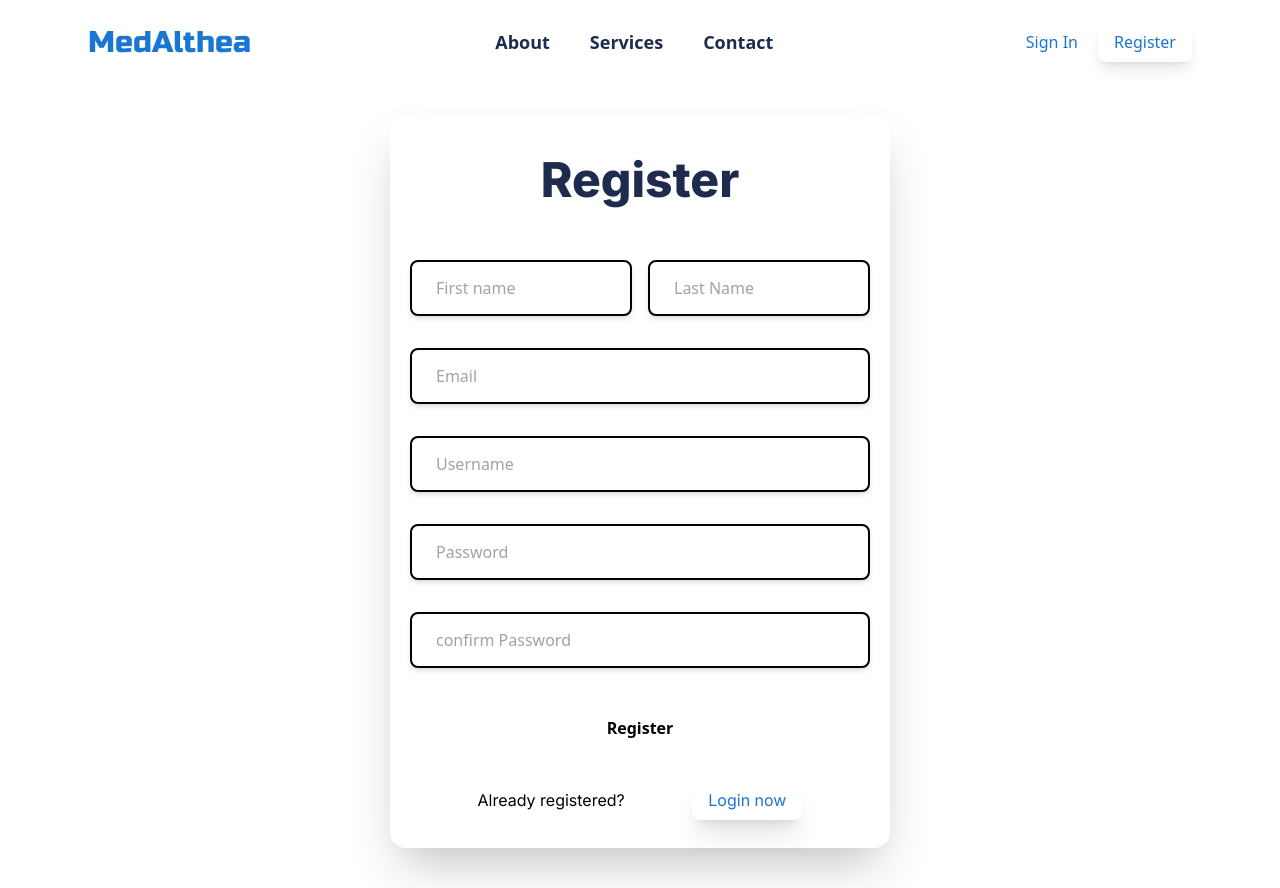
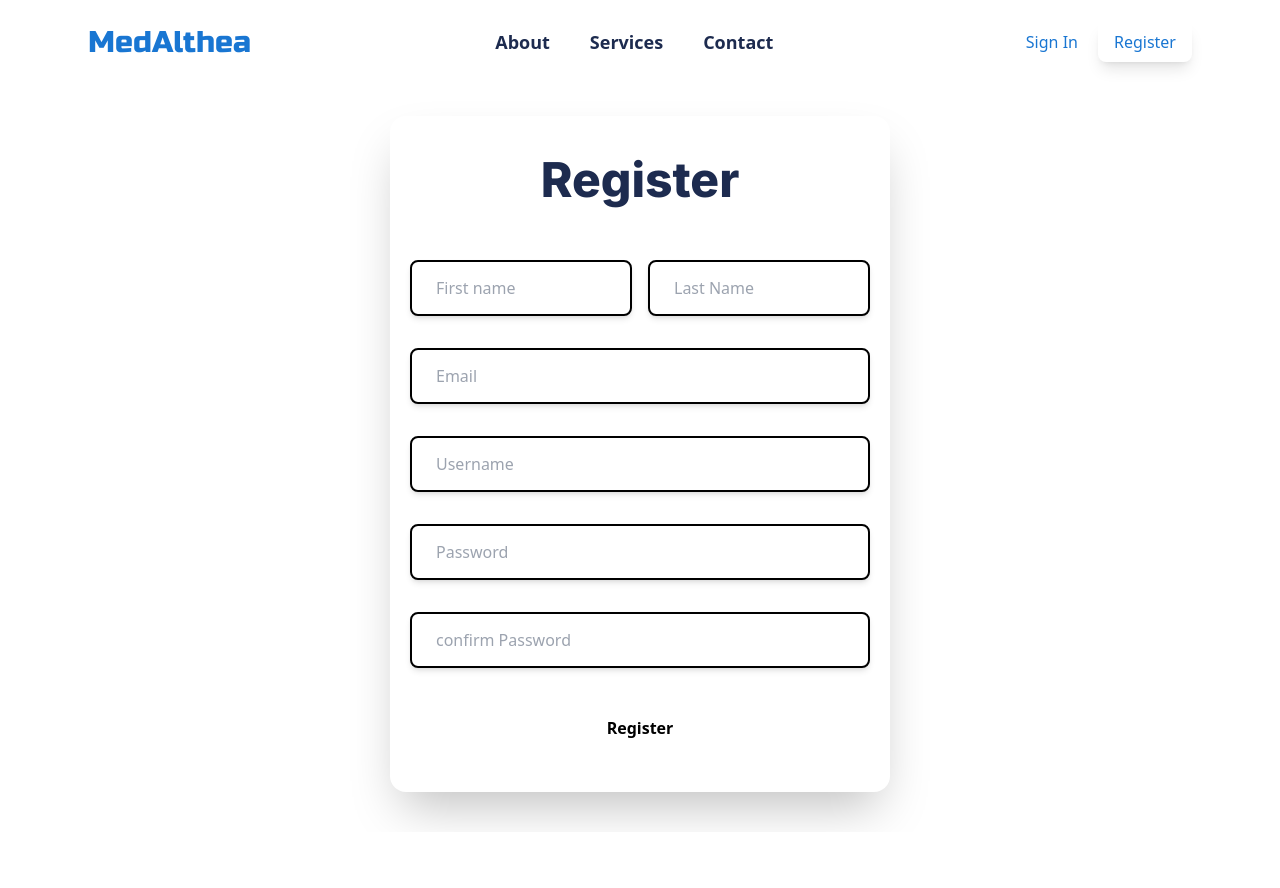
Before and after one commit to YadavGulshan/MedAlthea-Website, a Next.js app: page /register in a window 1280 px wide. After the commit the page ends 832 px from the top, so only its background shows below. Built offline with nearby package versions, Linux system fonts and the light colour scheme.

Commit message:
reverting to older commites

```diff
--- a/components/Header/header.tsx
+++ b/components/Header/header.tsx
@@ -48,7 +48,7 @@ const HeaderComponent = () => {
               <Link
                 underline="none"
                 href="/signup"
-                className="!text-black rounded py-2 px-2 text-lg font-semibold transition duration-300"
+                className="text-black rounded py-2 px-2 text-lg font-semibold transition duration-300 "
               >
                 Sign In
               </Link>
--- a/pages/register.tsx
+++ b/pages/register.tsx
@@ -5,7 +5,6 @@ import * as Yup from 'yup'
 import Image from 'next/image'
 import Main from '../layout/Main'
 import Section from '../layout/Section'
-import Link from '@mui/material/Link'
 
 const Register = () => {
   const formSchema = Yup.object().shape({
@@ -178,7 +177,7 @@ const Register = () => {
                 <input
                   className={`${
                     errors.password
-                      ? 'border-pink-600 text-pink-600 focus:border-pink-600'
+                      ? 'text-pink-600 focus:border-pink-600'
                       : 'focus:border-blue-300'
                   } border-grey-300 my-4 h-14 w-full rounded-lg border-2 border-solid px-6 shadow-md outline-none transition duration-300 `}
                   type="password"
@@ -195,11 +194,7 @@ const Register = () => {
               <div className=" h-fit w-full rounded-lg">
                 {/* input for confirm password */}
                 <input
-                  className={`${
-                    errors.password
-                      ? 'border-pink-600 text-pink-600 focus:!border-pink-600'
-                      : 'focus:border-blue-300'
-                  } border-grey-300 my-4 h-14 w-full rounded-lg border-2 border-solid px-6 shadow-md outline-none transition duration-300 focus:border-blue-300`}
+                  className="border-grey-300 my-4 h-14 w-full rounded-lg border-2 border-solid px-6 shadow-md outline-none transition duration-300 focus:border-blue-300 "
                   type="password"
                   autoComplete="off"
                   placeholder="confirm Password"
@@ -220,16 +215,6 @@ const Register = () => {
                   value="Register"
                 />
               </div>
-              <div className="my-2 flex flex-col items-center justify-evenly font-Inter font-medium sm:flex-row">
-                <p>Already registered?</p>
-                <Link
-                  underline="none"
-                  className="my-2 rounded-lg bg-blue-500 py-2 px-4 font-bold !text-white shadow-xl shadow-blue-400"
-                  href="/register"
-                >
-                  Login now
-                </Link>
-              </div>
             </form>
           </div>
         </div>
--- a/pages/signup.tsx
+++ b/pages/signup.tsx
@@ -54,7 +54,7 @@ const SignUp = () => {
                 <p>Not have an account yet?</p>
                 <Link
                   underline="none"
-                  className="bg-blue-500 !text-white shadow-blue-400 my-2 rounded-lg py-2 px-4 font-bold shadow-xl"
+                  className="bg-blue-500 text-white shadow-blue-400 my-2 rounded-lg py-2 px-4 font-bold shadow-xl"
                   href="/register"
                 >
                   Register now
```
Also changed, not shown: 1 other file (tests, documents, lock files or other folders).
